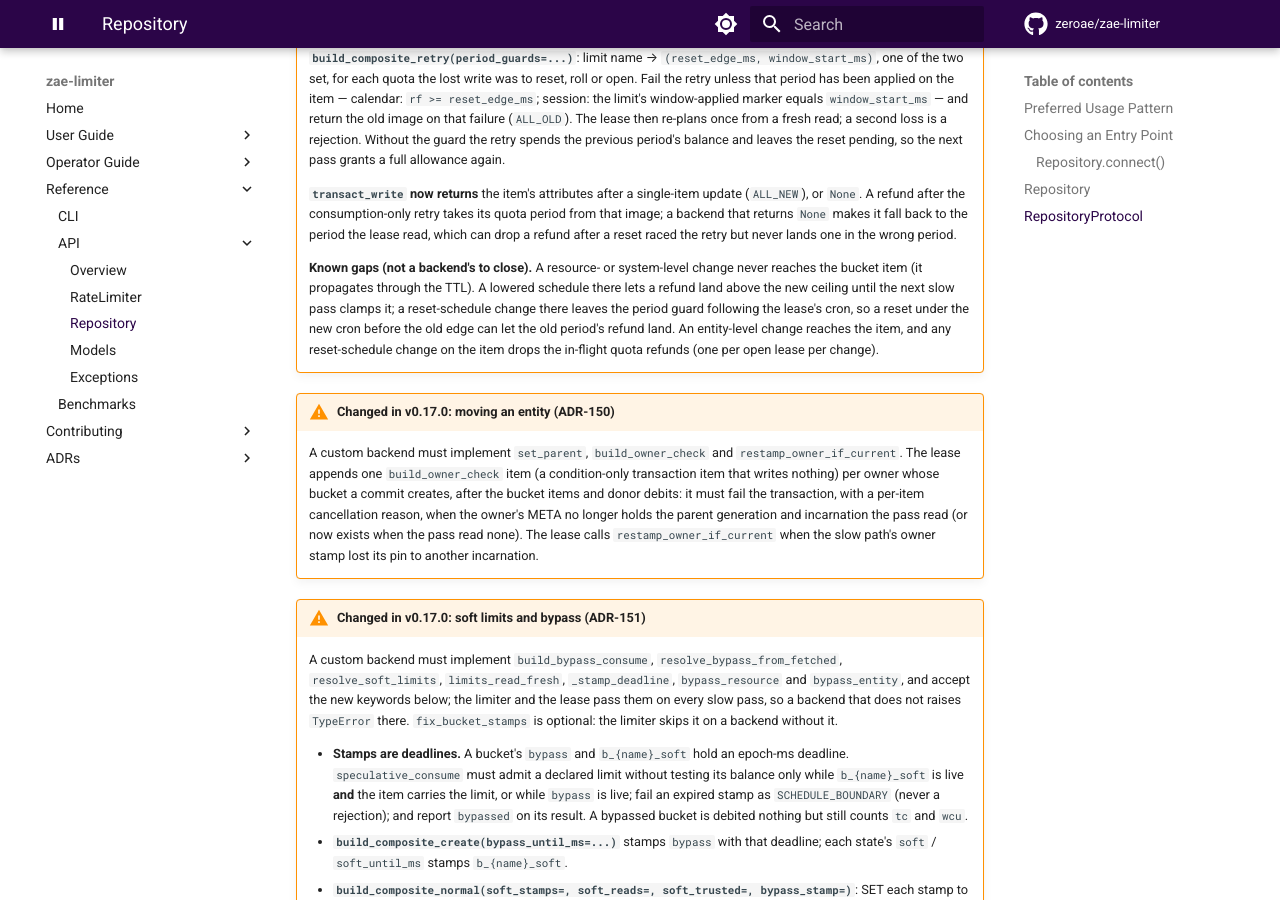
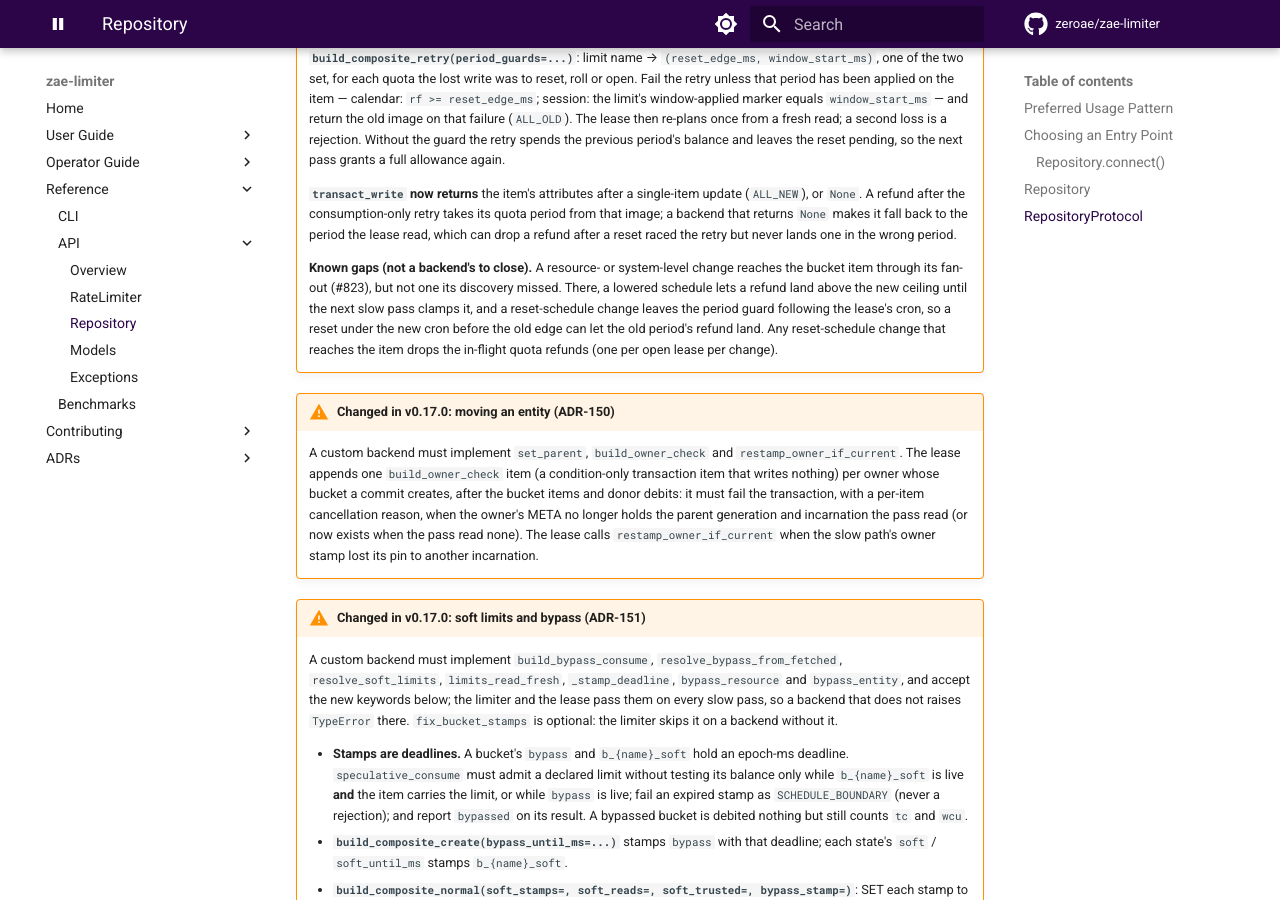
Before and after one commit to zeroae/zae-limiter, an MkDocs documentation site: the page built from docs/api/repository.md, in a window 1280 px wide and 900 px high, scrolled down 2913 px. Built offline with MkDocs 1.6.1 and Material for MkDocs 9.7.7, drawn with Linux system fonts in a browser that asks for light colours; comment, search, counter and statistics services are not loaded; the version menu is left out.

Commit message:
📝 docs: record the default-level fan-out and its cost
CLAUDE.md (Pre-Shard Buckets, Bucket TTL, the #633 seed, the credit
residuals, declarative limits' owed fan-outs, the writer table and the
pricing reference), the operator guide's TTL section, the deployment
note on schedules and the repository protocol's known gaps.

The slow path does not take capacity and refill from config, as ADR-153
describes: from a cached config it wrote an older change back over a
newer one, which an item storing fill instants could keep for good. A
bucket created from configuration cached before a change, and missed by
both discovery passes, keeps the old parameters until the level changes
again or its TTL runs out; recorded as a residual.

Closes #823. Part of #816.

Co-Authored-By: Claude Opus 5.5 <noreply@anthropic.com>

```diff
--- a/docs/api/repository.md
+++ b/docs/api/repository.md
@@ -149,13 +149,13 @@ Implement this protocol to use a different storage backend (e.g., for testing).
     after a reset raced the retry but never lands one in the wrong period.
 
     **Known gaps (not a backend's to close).** A resource- or system-level
-    change never reaches the bucket item (it propagates through the TTL). A
-    lowered schedule there lets a refund land above the new ceiling until the
-    next slow pass clamps it; a reset-schedule change there leaves the period
-    guard following the lease's cron, so a reset under the new cron before
-    the old edge can let the old period's refund land. An entity-level change
-    reaches the item, and any reset-schedule change on the item drops the
-    in-flight quota refunds (one per open lease per change).
+    change reaches the bucket item through its fan-out (#823), but not one
+    its discovery missed. There, a lowered schedule lets a refund land above
+    the new ceiling until the next slow pass clamps it, and a reset-schedule
+    change leaves the period guard following the lease's cron, so a reset
+    under the new cron before the old edge can let the old period's refund
+    land. Any reset-schedule change that reaches the item drops the in-flight
+    quota refunds (one per open lease per change).
 
 !!! warning "Changed in v0.17.0: moving an entity (ADR-150)"
     A custom backend must implement `set_parent`, `build_owner_check` and
```
Also changed, not shown: CLAUDE.md (+9 -7 lines), docs/infra/deployment.md (+1 -1 lines), docs/operations/rate-limits.md (+5 -3 lines).
